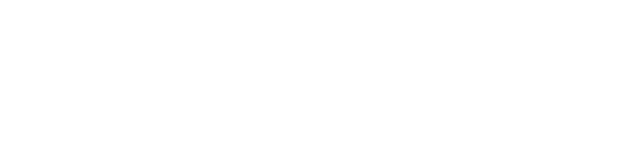
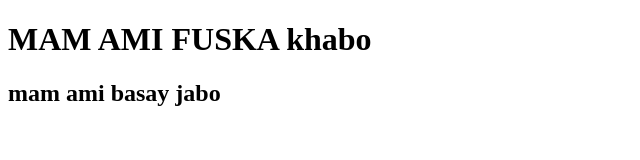
Before and after one commit to SadiaDia/my-second-repo, a plain HTML site: page index.html in a window 1280 px wide. Shown: the whole page, without its empty margins (0-640 px from the left). Drawn offline with Linux system fonts and the light colour scheme.

Commit message:
added header

```diff
--- a/index.html
+++ b/index.html
@@ -7,6 +7,7 @@
     <title>my-second-repo</title>
 </head>
 <body>
-
+     <h1> MAM AMI FUSKA khabo </h1>
+     <h2> mam  ami basay jabo</h2>
 </body>
 </html>
```
